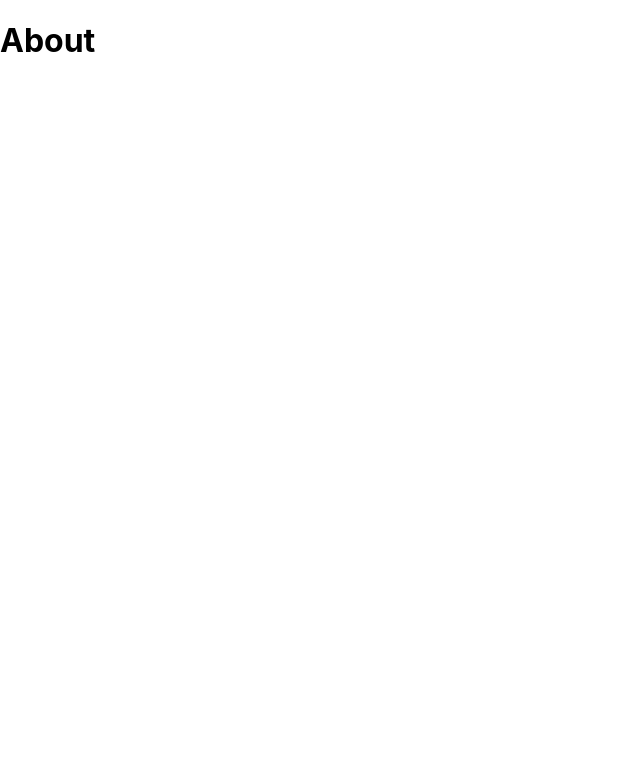
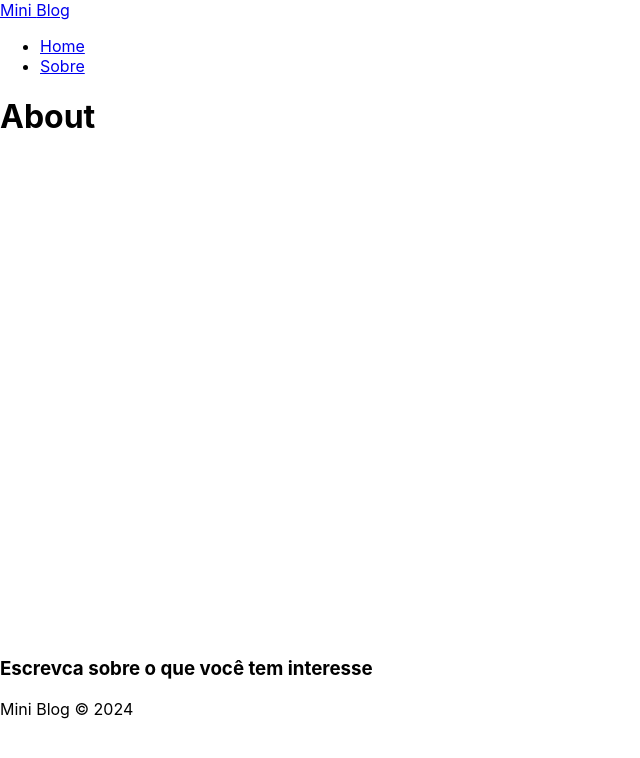
Before and after one commit to PedroA-Santos/MiniBlog, a React (Create React App) app: page /about in a window 1280 px wide. Shown: the top 758 px of the page, without its empty margins (0-640 px from the left). Built offline with nearby package versions, Linux system fonts and the light colour scheme.

Commit message:
Adicionando a Navbar do Projeto

```diff
--- a/src/App.js
+++ b/src/App.js
@@ -6,17 +6,23 @@
 import Home from './Pages/Home/Home';
 import About from './Pages/About/About';
 
+//COMPONENTES
+import Navbar from './components/Navbar';
+import Footer from './components/Footer';
+
 
 function App() {
   return (
     <div className="App">
       <BrowserRouter>
+        <Navbar />
         <div className="container">
           <Routes>
             <Route path='/' element={<Home />} />
             <Route path='about' element={<About />} />
           </Routes>
         </div>
+        <Footer />
       </BrowserRouter>
     </div>
   );
--- /dev/null
+++ b/src/components/Footer.js
@@ -0,0 +1,12 @@
+import styles from './Footer.module.css'
+
+const Footer = () => {
+    return (
+        <footer>
+            <h3>Escrevca sobre o que você tem interesse</h3>
+            <p>Mini Blog &copy; 2024</p>
+        </footer>
+    );
+}
+
+export default Footer;
--- /dev/null
+++ b/src/components/Navbar.js
@@ -0,0 +1,29 @@
+import styles from './Navbar.module.css'
+
+import { NavLink } from 'react-router-dom';
+
+const Navbar = () => {
+    return (
+        <nav>
+            <NavLink to='/'>
+                Mini <span>Blog</span>
+
+            </NavLink>
+
+            <ul>
+                <li>
+                    <NavLink to='/'>
+                        Home
+                    </NavLink>
+                </li>
+                <li>
+                <NavLink to='/about'>
+                        Sobre
+                    </NavLink>
+                </li>
+            </ul>
+        </nav>
+    );
+}
+
+export default Navbar;
```
Also changed, not shown: src/components/Footer.module.css (added), src/components/Navbar.module.css (added).
